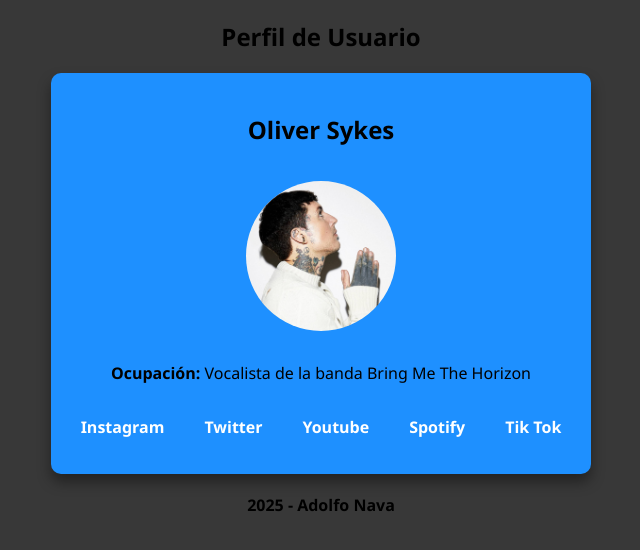
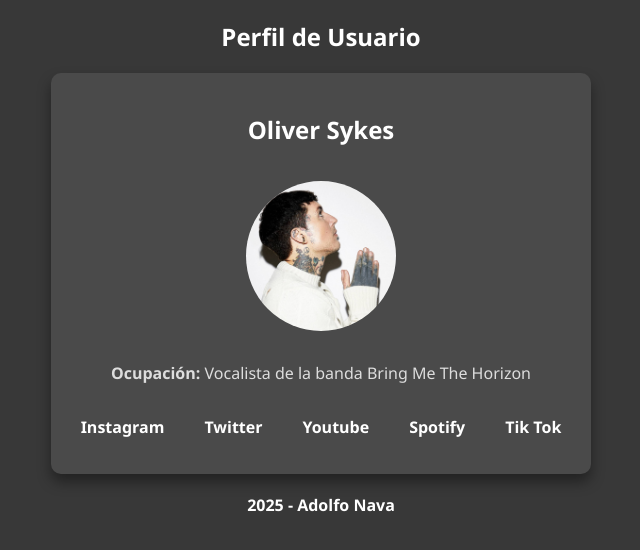
Before and after one commit to Nava0402/ExamenFinal, a plain HTML site: page index.html in a window 1280 px wide. Shown: the whole page, without its empty margins (319-959 px from the left). Drawn offline with Linux system fonts and the light colour scheme.

Commit message:
avance 5

```diff
--- a/style.css
+++ b/style.css
@@ -13,7 +13,15 @@ body{
     display: flex;
     flex-direction: column;
     align-items: center;
-    background-color: #1e90ff;
+    background-color: #4a4a4a;
+}
+
+.titulo h1{
+    color: #ffffff;
+}
+
+.perfil-card h2{
+    color: #ffffff;
 }
 
 .perfil-card img{
@@ -22,6 +30,10 @@ body{
     height: 150px;
     object-fit: cover;
     margin: 15px 0px;
+}
+
+.perfil-card p{
+    color: #dddddd;
 }
 
 .perfil-card ul{
@@ -46,6 +58,7 @@ body{
 footer{
     font-weight: bold;
     margin-top: 20px;
+    color: #ffffff;
 }
 
 @media (max-width: 600px) {
```
